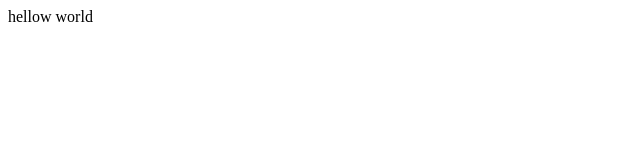
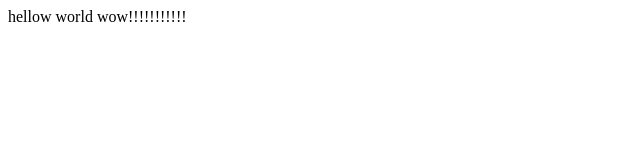
Before and after one commit to minseon1203/homework, a plain HTML site: page test.html in a window 1280 px wide. Shown: the whole page, without its empty margins (0-640 px from the left). Drawn offline with Linux system fonts and the light colour scheme.

Commit message:
Update test.html

```diff
--- a/test.html
+++ b/test.html
@@ -6,5 +6,6 @@
 </head>
 <body>
 hellow world
+wow!!!!!!!!!!!
 </body>
 </html>
```
